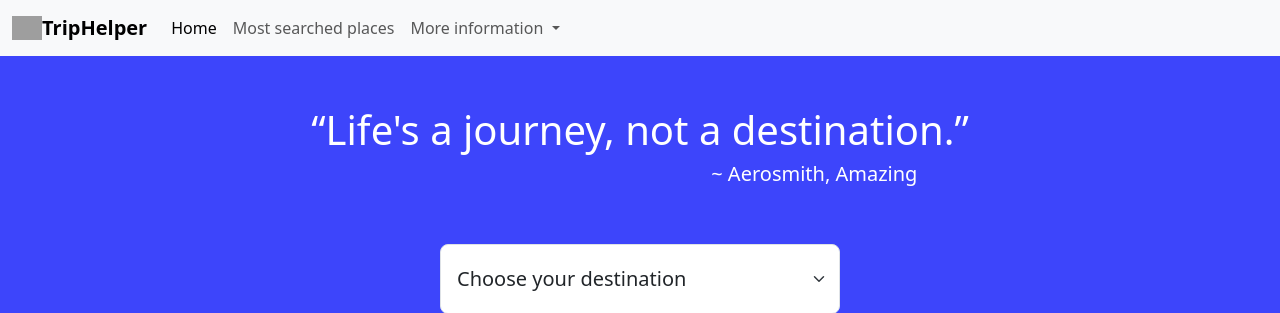
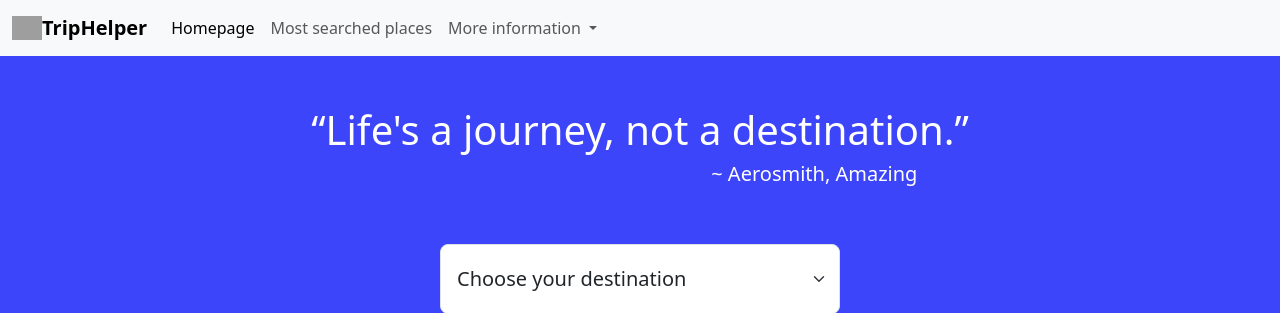
Before and after one commit to claudioavgo/triphelper, a Django app: template TripHelperApp/templates/index.html in a window 1280 px wide. Shown: the top 313 px of the page. Run offline with Django 4.2, Linux system fonts and the light colour scheme; the template is opened without the code that fills it, so the values that code supplies are empty; grey boxes are pictures that could not be loaded.

Commit message:
Correção

```diff
--- a/TripHelperApp/templates/index.html
+++ b/TripHelperApp/templates/index.html
@@ -26,7 +26,7 @@
           <div class="collapse navbar-collapse" id="navbarSupportedContent">
             <ul class="navbar-nav me-auto mb-2 mb-lg-0">
               <li class="nav-item">
-                <a class="nav-link active" aria-current="page" href="#">Home</a>
+                <a class="nav-link active" aria-current="page" href="#">Homepage</a>
               </li>
               <li class="nav-item">
                 <a class="nav-link" aria-current="page" href="#">Most searched places</a>
```
